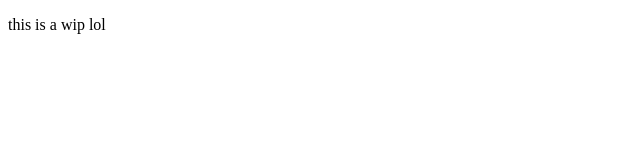
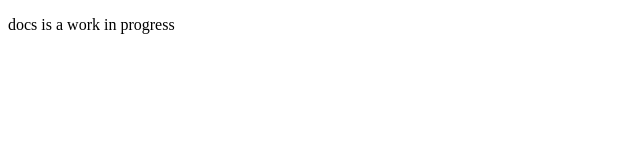
Before and after one commit to endemaster/sigmasbot, a website: page hello.html in a window 1280 px wide. Shown: the full height of the page, 0-640 px from the left. Drawn offline with Linux system fonts and the light colour scheme.

Commit message:
Update hello.html

```diff
--- a/hello.html
+++ b/hello.html
@@ -1,44 +1,3 @@
-<!--
-
-<!DOCTYPE html>
-<html lang="en>
-    <head>
-        <title>documentation</title>
-        <meta charset="utf-8">
-        <meta name="viewport" content="width=device-width, initial-scale=1">
-        <meta content="#ec2121" data-react-helmet="true" name="theme-color"/>
-    </head>
-    <body>
-        <main>
-          <h1>Overview / Introduction</h1>
-            <p>
-                You've probably landed here because you are interested in how this telegram bot works.
-              <strong>Well, I'm begging you, even though the GitHub repo is public, don't peek in the source code, please.</strong>
-            </p>
-            <p>
-                Anyways, I made this in like 50 hours and just slapped everything together, so it's kinda messy, but idk how it manages to work (some of the time)
-            </p>
-            <p>
-               By now, you've probably tried out the bot yourself (if you didn't get slapped with a whitelist error thingy)
-            </p>
-          <p>The reason why most of the features in this bot operates on a whitelist is to prevent spamming expensive things like /gpt and stuff that actually cost money yk.</p>
-            <div class="links">
-                <a name="GitHub" target="_blank" href="https://github.com/endemaster/sigmasbot/">
-                    <img alt="You can view the source code here." src="/github.webp">
-
-                </a>
-            </div>
-            <blockquote>
-                <p>
-                    <a href="https://github.com/endemaster/sigmasbot/readme.html">Last updated</a>
-                    : 11/25/2025
-                </p>
-            </blockquote>
-    </body>
-</html>
-
--->
-
 <!DOCTYPE html>
 <html lang="en">
     <head>
@@ -47,5 +6,5 @@
         <meta name="viewport" content="width=device-width, initial-scale=1">
     </head>
     <body>
-        <p>this is a wip lol</p>
+        <p>docs is a work in progress</p>
     </body>
```
